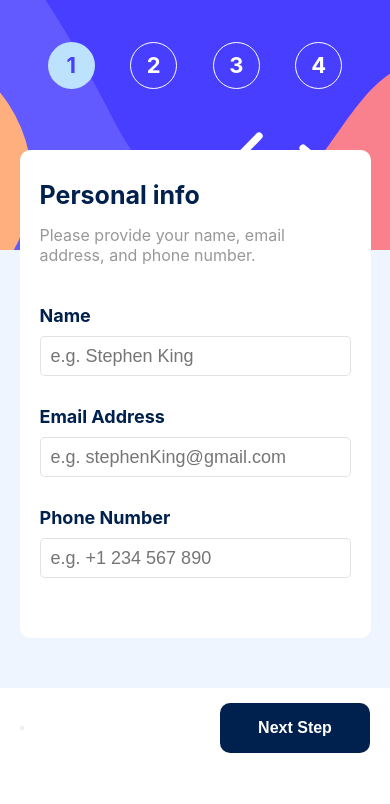
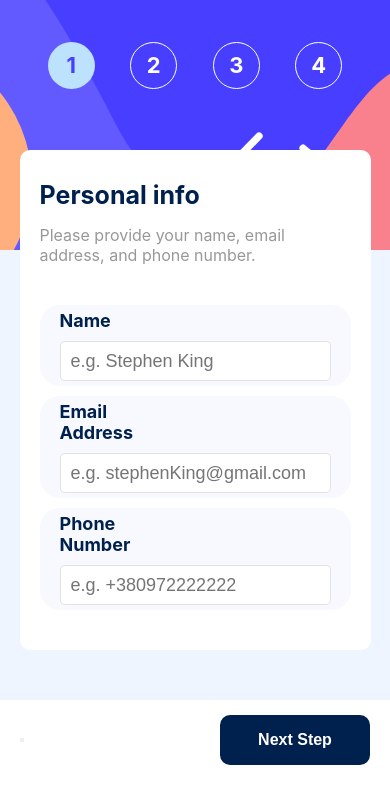
Before and after one commit to nosdvp/Multi-step-form, a React (Create React App) app: page / in a window 390 px wide. Shown: the top 804 px of the page. Built offline with nearby package versions, Linux system fonts and the light colour scheme.

Commit message:
Refactor Personal Info page and improve form validation
- Add email and phone number validation
- Implement form error handling
- Refactor Personal Info page logic
- Improve responsive styles and layout
- Fix content alignment within blocks

```diff
--- a/src/App.css
+++ b/src/App.css
@@ -14,7 +14,7 @@
 
 .contentBlock{
   width: 1000px;
-  height: 600px;
+  height: auto;
   border-radius: 20px;
   background-color: white;
   display: grid;
--- a/src/App.js
+++ b/src/App.js
@@ -22,14 +22,35 @@ function App() {
 
   const [openSupportModal, setOpenSupportModal] = useState(false)
 
+  const [errorName, setErrorName] = useState('')
+  const [errorEmail, setErrorEmail] = useState('')
+  const [errorPhoneNumber, setErrorPhoneNumber] = useState('')
+
+  const testEmail = /^[^\s@]+@[^\s@]+\.[^\s@]+$/.test(email)
+  const testPhone = /^\+38\d{3}\d{3}\d{2}\d{2}$/.test(phoneNumber)
+
   return (
     <>
       <div className="wrapper">
         <div className='contentBlock'>
           <Steps
             currentStep={currentStep}
+            name={name}
+            email={email}
+            phoneNumber={phoneNumber}
+            errorName={errorName}
+            errorEmail={errorEmail}
+            errorPhoneNumber={errorPhoneNumber}
+            testEmail={testEmail}
+            testPhone={testPhone}
 
             setCurrentStep={setCurrentStep}
+            setName={setName}
+            setEmail={setEmail}
+            setPhoneNumber={setPhoneNumber}
+            setErrorName={setErrorName}
+            setErrorEmail={setErrorEmail}
+            setErrorPhoneNumber={setErrorPhoneNumber}
           />
 
           <UserInfo
@@ -44,6 +65,11 @@ function App() {
             choosePlan={choosePlan}
             choosePlanCost={choosePlanCost}
             openSupportModal={openSupportModal}
+            errorName={errorName}
+            errorEmail={errorEmail}
+            errorPhoneNumber={errorPhoneNumber}
+            testEmail={testEmail}
+            testPhone={testPhone}
 
             setCurrentStep={setCurrentStep}
             setName={setName}
@@ -56,6 +82,9 @@ function App() {
             setChoosePlan={setChoosePlan}
             setChoosePlanCost={setChoosePlanCost}
             setOpenSupportModal={setOpenSupportModal}
+            setErrorName={setErrorName}
+            setErrorEmail={setErrorEmail}
+            setErrorPhoneNumber={setErrorPhoneNumber}
           />
         </div>
         <SupportModal
--- a/src/components/UserInfo/UserInfo.css
+++ b/src/components/UserInfo/UserInfo.css
@@ -23,9 +23,16 @@
   height: auto;
 }
 .UIWrapper__contentBlock_blockInputName, .UIWrapper__contentBlock_blockInputEmail, .UIWrapper__contentBlock_blockInputPhone {
+  display: flex;
+  flex-direction: column;
+  justify-content: space-around;
   width: 100%;
-  height: auto;
-  padding-bottom: 30px;
+  height: 100px;
+  padding-bottom: 10px;
+  border-radius: 20px;
+  background-color: #f8f9fe;
+  padding: 5px 20px;
+  margin-bottom: 10px;
 }
 .UIWrapper__contentBlock_blockInputName_titleLine, .UIWrapper__contentBlock_blockInputEmail_titleLine, .UIWrapper__contentBlock_blockInputPhone_titleLine {
   display: flex;
@@ -39,6 +46,7 @@
   color: #00204d;
 }
 .UIWrapper__contentBlock_blockInputName_titleLine p:nth-child(2), .UIWrapper__contentBlock_blockInputEmail_titleLine p:nth-child(2), .UIWrapper__contentBlock_blockInputPhone_titleLine p:nth-child(2) {
+  width: 180px;
   font-size: 18px;
   font-weight: bold;
   color: #ff3f3f;
@@ -331,7 +339,7 @@
   display: flex;
   align-items: center;
   justify-content: space-between;
-  padding-top: 30px;
+  padding-top: 10px;
 }
 .UIWrapper__buttonDesktop_buttonNextStep, .UIWrapper__buttonDesktop_buttonBackStep {
   outline: none;
@@ -445,6 +453,21 @@
   .UIWrapper__buttonDesktop {
     display: none;
   }
+  .UIWrapper__contentBlock_blockInputName, .UIWrapper__contentBlock_blockInputEmail, .UIWrapper__contentBlock_blockInputPhone {
+    width: auto;
+  }
+  .UIWrapper__contentBlock_blockInputName_titleLine p:nth-child(1), .UIWrapper__contentBlock_blockInputEmail_titleLine p:nth-child(1), .UIWrapper__contentBlock_blockInputPhone_titleLine p:nth-child(1) {
+    width: 100px;
+    font-size: 18px;
+    font-weight: bold;
+    color: #00204d;
+  }
+  .UIWrapper__contentBlock_blockInputName_titleLine p:nth-child(2), .UIWrapper__contentBlock_blockInputEmail_titleLine p:nth-child(2), .UIWrapper__contentBlock_blockInputPhone_titleLine p:nth-child(2) {
+    width: 180px;
+    font-size: 18px;
+    font-weight: bold;
+    color: #ff3f3f;
+  }
   .UIWrapper__contentBlock_planBlock {
     display: flex;
     flex-direction: column;
@@ -466,6 +489,31 @@
 @media (max-width: 425px) {
   .UIWrapper__titleBlock_userInfoTitle {
     font-size: 25px;
+  }
+  .UIWrapper__contentBlock_blockInputName, .UIWrapper__contentBlock_blockInputEmail, .UIWrapper__contentBlock_blockInputPhone {
+    height: auto;
+  }
+  .UIWrapper__contentBlock_blockInputName_titleLine p:nth-child(1), .UIWrapper__contentBlock_blockInputEmail_titleLine p:nth-child(1), .UIWrapper__contentBlock_blockInputPhone_titleLine p:nth-child(1) {
+    width: 100px;
+    font-size: 18px;
+    font-weight: bold;
+    color: #00204d;
+  }
+  .UIWrapper__contentBlock_blockInputName_titleLine p:nth-child(2), .UIWrapper__contentBlock_blockInputEmail_titleLine p:nth-child(2), .UIWrapper__contentBlock_blockInputPhone_titleLine p:nth-child(2) {
+    width: 120px;
+    font-size: 18px;
+    font-weight: bold;
+    color: #ff3f3f;
+  }
+  .UIWrapper__contentBlock_blockInputName_input, .UIWrapper__contentBlock_blockInputEmail_input, .UIWrapper__contentBlock_blockInputPhone_input {
+    width: 100%;
+    height: 40px;
+    outline: none;
+    border: 1px solid rgba(212, 212, 212, 0.679);
+    border-radius: 5px;
+    font-size: 18px;
+    padding: 5px 10px;
+    box-sizing: border-box;
   }
   .UIWrapper__contentBlock_selectPlan {
     width: 100%;
--- a/src/components/UserInfo/UserInfo.js
+++ b/src/components/UserInfo/UserInfo.js
@@ -17,6 +17,11 @@ const UserInfo = ({
     period,
     choosePlan,
     choosePlanCost,
+    errorName,
+    errorEmail,
+    errorPhoneNumber,
+    testEmail,
+    testPhone,
 
     setCurrentStep,
     setName,
@@ -28,12 +33,11 @@ const UserInfo = ({
     setPeriod,
     setChoosePlan,
     setChoosePlanCost,
-    setOpenSupportModal
+    setOpenSupportModal,
+    setErrorName,
+    setErrorEmail,
+    setErrorPhoneNumber,
 }) => {
-
-    const [errorName, setErrorName] = useState('')
-    const [errorEmail, setErrorEmail] = useState('')
-    const [errorPhoneNumber, setErrorPhoneNumber] = useState('')
 
     const [serviceOne, setServiceOne] = useState(1)
     const [serviceTwo, setServiceTwo] = useState(2)
@@ -44,25 +48,35 @@ const UserInfo = ({
     const [supportModal, setSupportModal] = useState(false)
 
     const nextSteps = () => {
-        /*if(name === '' && email === '' && phoneNumber === ''){
+        if(name === ''){
             setErrorName('This field is required!')
+            setCurrentStep('Your info')
+        }else{
+            setErrorName('')
+        }
+
+        if(email === ''){
             setErrorEmail('This field is required!')
+            setCurrentStep('Your info')
+        }else if(testEmail === false){
+            setErrorEmail('Please enter correct email!')
+            setCurrentStep('Your info')
+        }else{
+            setErrorEmail('')
+        }
+
+        if(phoneNumber === ''){
             setErrorPhoneNumber('This field is required!')
             setCurrentStep('Your info')
-        }else if(email === ''){
-            setErrorName('')
-            setErrorEmail('This field is required!')
-            setErrorPhoneNumber('This field is required!')
-            setCurrentStep('Your info')
-        }else if(phoneNumber === ''){
-            setErrorName('')
-            setErrorEmail('')
-            setErrorPhoneNumber('This field is required!')
-            setCurrentStep('Your info')
+        }else if(testPhone === false){
+            setErrorPhoneNumber('Please enter correct phone number!')
         }else{
-            setCurrentStep('Finish')
-        }*/
-        setCurrentStep('Finish')
+            setErrorPhoneNumber('')
+        }
+
+        if(name !== '' && email !== '' && phoneNumber !== '' && testEmail === true && testPhone === true){
+            setCurrentStep('Select plan')
+        }
     }
 
     const backSteps = () => {
@@ -181,7 +195,7 @@ const UserInfo = ({
                                         <p>{errorPhoneNumber}</p>
                                     </div>
                                     <input className='UIWrapper__contentBlock_blockInputName_input'
-                                        placeholder='e.g. +1 234 567 890'
+                                        placeholder='e.g. +380972222222'
                                         type="text"
                                         inputMode="numeric"
                                         pattern="[0-9]*"
--- a/src/components/UserInfo/UserInfo.scss
+++ b/src/components/UserInfo/UserInfo.scss
@@ -29,9 +29,16 @@
         &_blockInputName,
         &_blockInputEmail,
         &_blockInputPhone{
+            display: flex;
+            flex-direction: column;
+            justify-content: space-around;
             width: 100%;
-            height: auto;
-            padding-bottom: 30px;
+            height: 100px;
+            padding-bottom: 10px;
+            border-radius: 20px;
+            background-color: #f8f9fe;
+            padding: 5px 20px;
+            margin-bottom: 10px;
             &_titleLine{
                 display: flex;
                 align-items: center;
@@ -43,6 +50,7 @@
                     color: #00204d;
                 }
                 p:nth-child(2){
+                    width: 180px;
                     font-size: 18px;
                     font-weight: bold;
                     color: #ff3f3f;
@@ -355,7 +363,7 @@
         display: flex;
         align-items: center;
         justify-content: space-between;
-        padding-top: 30px;
+        padding-top: 10px;
         &_buttonNextStep,
         &_buttonBackStep{
             outline: none;
@@ -478,6 +486,25 @@
             display: none;
         }
         &__contentBlock{
+            &_blockInputName,
+            &_blockInputEmail,
+            &_blockInputPhone{
+                width: auto;
+                &_titleLine{
+                    p:nth-child(1){
+                        width: 100px;
+                        font-size: 18px;
+                        font-weight: bold;
+                        color: #00204d;
+                    }
+                    p:nth-child(2){
+                        width: 180px;
+                        font-size: 18px;
+                        font-weight: bold;
+                        color: #ff3f3f;
+                    }
+                }
+            }
             &_planBlock{
                 display: flex;
                 flex-direction: column;
@@ -511,6 +538,35 @@
             }
         }
         &__contentBlock{
+            &_blockInputName,
+            &_blockInputEmail,
+            &_blockInputPhone{
+                height: auto;
+                &_titleLine{
+                    p:nth-child(1){
+                        width: 100px;
+                        font-size: 18px;
+                        font-weight: bold;
+                        color: #00204d;
+                    }
+                    p:nth-child(2){
+                        width: 120px;
+                        font-size: 18px;
+                        font-weight: bold;
+                        color: #ff3f3f;
+                    }
+                }
+                &_input{
+                    width: 100%;
+                    height: 40px;
+                    outline: none;
+                    border: 1px solid rgba(212, 212, 212, 0.679);
+                    border-radius: 5px;
+                    font-size: 18px;
+                    padding: 5px 10px;
+                    box-sizing: border-box;
+                }
+            }
             &_selectPlan{
                 width: 100%;
                 height: auto;
```
Also changed, not shown: src/components/Steps/Steps.js (+48 -5 lines), 1 other file (tests, documents, lock files or other folders).
